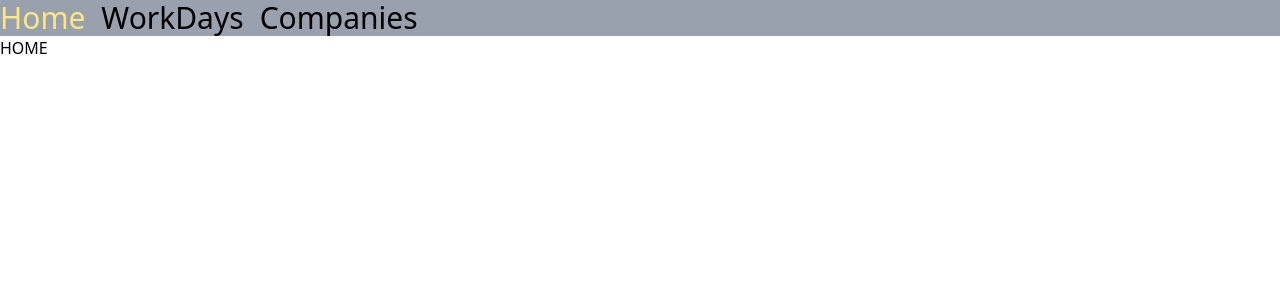
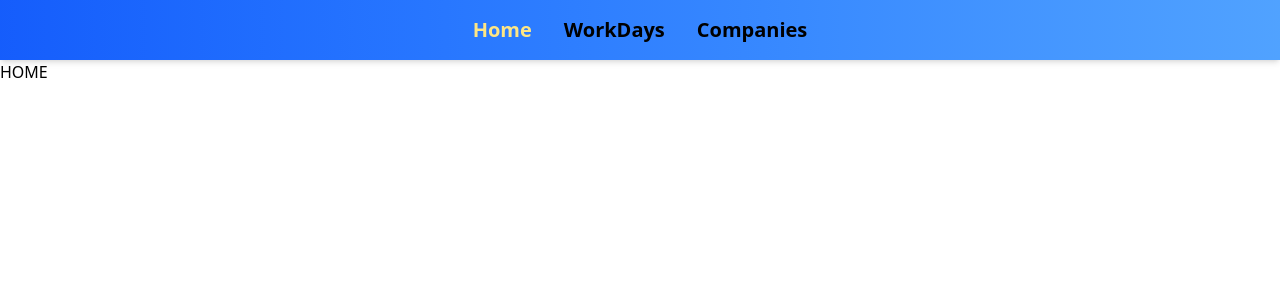
Before and after one commit to milemik/work-day-client, a React (Vite) app: page / in a window 1280 px wide. Shown: the top 300 px of the page. Built offline with nearby package versions, Linux system fonts and the light colour scheme.

Commit message:
Refactor NavBar component styling for improved aesthetics and layout

```diff
--- a/src/components/NavBar.jsx
+++ b/src/components/NavBar.jsx
@@ -1,14 +1,13 @@
 import NavBarLink from "./NabBarLink";
-
 
 export default function NavBar() {
     return (
-        <nav className="bg-gray-400">
-            <ul className="flex gap-4 text-3xl">
-                <NavBarLink toVal={"/"} text={"Home"}/>
-                <NavBarLink toVal={"work-days/"} text={"WorkDays"}/>
-                <NavBarLink toVal={"companies/"} text={"Companies"}/>
+        <nav className="bg-gradient-to-r from-blue-600 to-blue-400 shadow-md py-4">
+            <ul className="flex justify-center gap-8 text-xl font-semibold">
+                <NavBarLink toVal={"/"} text={"Home"} />
+                <NavBarLink toVal={"work-days/"} text={"WorkDays"} />
+                <NavBarLink toVal={"companies/"} text={"Companies"} />
             </ul>
         </nav>
-    )
+    );
 }
```
